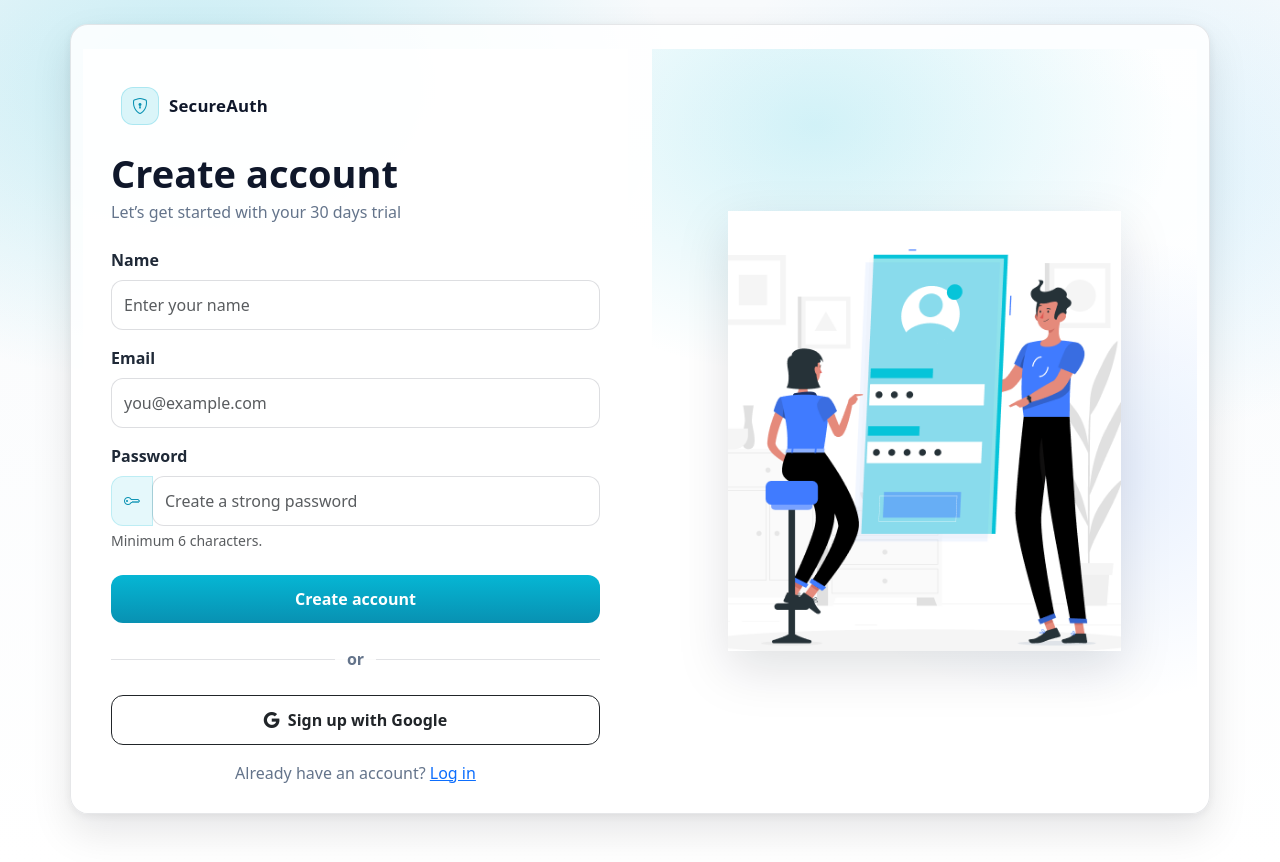
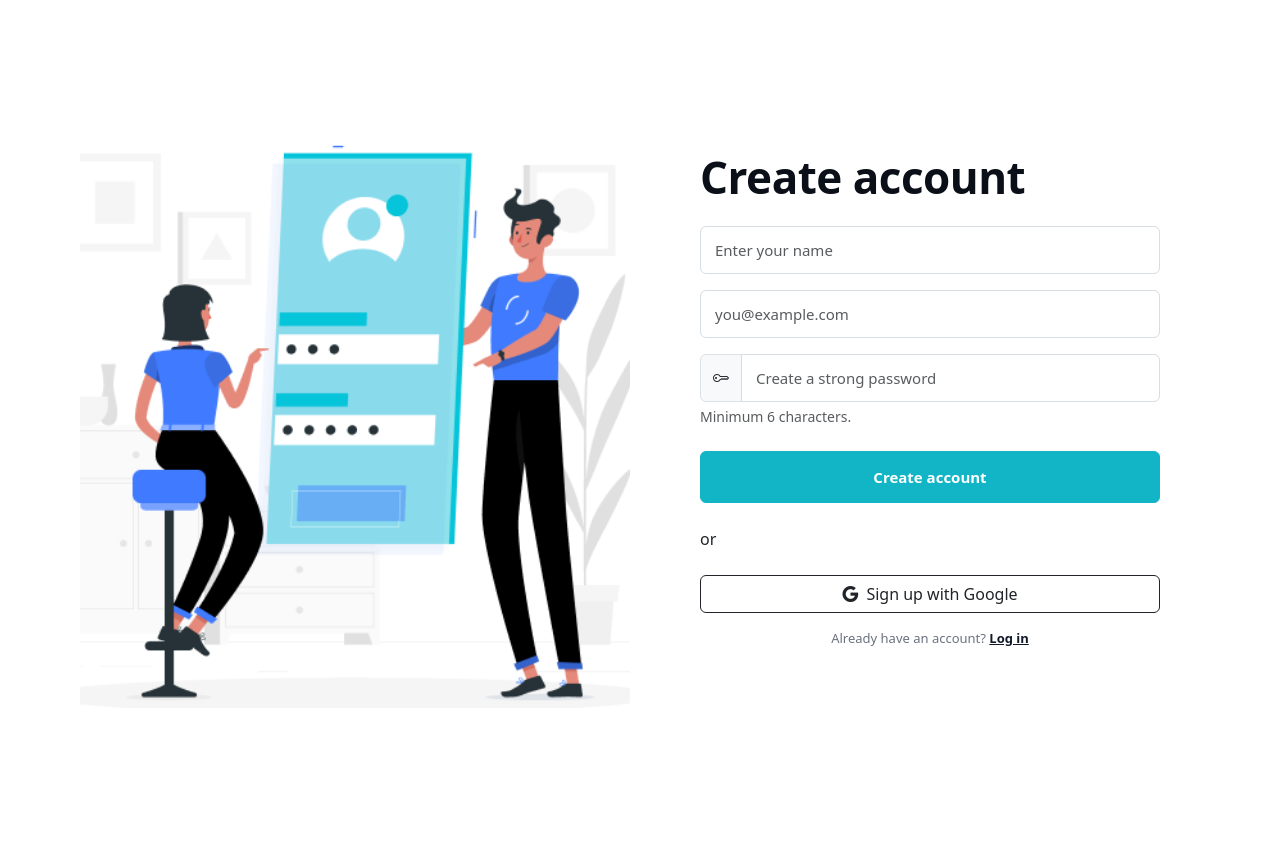
Before and after one commit to shreyakathoke/Search-Karo-Website, a React (Vite) app: page /signup in a window 1280 px wide. After the commit the page ends 800 px from the top, so only its background shows below. Built offline with nearby package versions, Linux system fonts and the light colour scheme.

Commit message:
change the UI

```diff
--- a/src/components/AuthLayout.jsx
+++ b/src/components/AuthLayout.jsx
@@ -1,41 +1,22 @@
+// components/AuthLayout.jsx
 import React from "react";
+import "../styles/auth.css";
 
-export default function AuthLayout({
-  title,
-  subtitle,
-  children,
-  imageSrc,
-  imageAlt = "Illustration",
-}) {
+export default function AuthLayout({ title, subtitle, imageSrc, imageAlt, children }) {
   return (
     <div className="auth-page">
-      <div className="container py-4 py-md-5">
-        <div className="row g-4 align-items-stretch auth-card">
-          {/* LEFT: Form */}
-          <div className="col-12 col-lg-6">
-            <div className="auth-panel h-100">
-              <div className="mb-3">
-                <div className="brand">
-                  <div className="brand-badge">
-                    <i className="bi bi-shield-lock"></i>
-                  </div>
-                  <span className="brand-name">SecureAuth</span>
-                </div>
-              </div>
+      <div className="auth-shell">
+        <div className="auth-left">
+          <img className="auth-illustration" src={imageSrc} alt={imageAlt || "Auth"} />
+        </div>
 
-              <h1 className="auth-title">{title}</h1>
-              {subtitle && <p className="auth-subtitle">{subtitle}</p>}
+        <div className="auth-right">
+          <h1 className="auth-title">{title}</h1>
 
-              <div className="mt-4">{children}</div>
-            </div>
-          </div>
+          {/* keep subtitle support if you need it later; it’s hidden by CSS to match screenshot */}
+          {subtitle ? <p className="auth-subtitle">{subtitle}</p> : null}
 
-          {/* RIGHT: Illustration */}
-          <div className="col-12 col-lg-6">
-            <div className="auth-illustration h-100">
-              <img src={imageSrc} alt={imageAlt} className="img-fluid" />
-            </div>
-          </div>
+          {children}
         </div>
       </div>
     </div>
--- a/src/pages/Login.jsx
+++ b/src/pages/Login.jsx
@@ -1,3 +1,4 @@
+// Login.jsx
 import React, { useState } from "react";
 import { Link, useNavigate } from "react-router-dom";
 import AuthLayout from "../components/AuthLayout";
@@ -23,25 +24,17 @@
     try {
       const res = await api.post("/auth/login", form);
 
-      // ✅ FIXED: backend returns "token"
       const token = res.data?.token;
+      if (!token) throw new Error("No token returned from backend");
 
-      if (!token) {
-        throw new Error("No token returned from backend");
-      }
-
-      // Save JWT
       localStorage.setItem("token", token);
-
-      // Redirect to dashboard
       navigate("/dashboard", { replace: true });
-
     } catch (err) {
       setError(
         err?.response?.data?.error ||
-        err?.response?.data?.message ||
-        err?.message ||
-        "Login failed"
+          err?.response?.data?.message ||
+          err?.message ||
+          "Login failed"
       );
     } finally {
       setLoading(false);
@@ -49,19 +42,9 @@
   }
 
   return (
-    <AuthLayout
-      title="Welcome back"
-      subtitle="Log in to continue to your dashboard"
-      imageSrc={loginImg}
-      imageAlt="Login illustration"
-    >
+    <AuthLayout title="Welcome back" imageSrc={loginImg} imageAlt="Login illustration">
       <form onSubmit={onSubmit} className="auth-form">
-
-        {error && (
-          <div className="alert alert-danger py-2">
-            {error}
-          </div>
-        )}
+        {error && <div className="alert alert-danger py-2">{error}</div>}
 
         <div className="mb-3">
           <label className="form-label">Email</label>
@@ -71,7 +54,7 @@
             name="email"
             value={form.email}
             onChange={onChange}
-            placeholder="you@example.com"
+            placeholder="Email"
             required
           />
         </div>
@@ -84,7 +67,7 @@
             name="password"
             value={form.password}
             onChange={onChange}
-            placeholder="••••••••"
+            placeholder="Password"
             required
           />
         </div>
@@ -99,22 +82,14 @@
           {loading ? "Logging in..." : "Log in"}
         </button>
 
-        <div className="auth-divider my-4">
-          <span>or</span>
-        </div>
-
-        <button
-          type="button"
-          className="btn btn-outline-dark w-100 auth-btn-outline"
-        >
-          <i className="bi bi-google me-2"></i>
-          Log in with Google
-        </button>
-
-        <p className="mt-3 mb-0 text-center auth-hint">
+        <p className="mt-3 mb-3 text-center auth-hint">
           Don’t have an account? <Link to="/signup">Sign up</Link>
         </p>
 
+        <button type="button" className="btn auth-google-btn w-100">
+          <span className="google-icon">G</span>
+          Log in with Google
+        </button>
       </form>
     </AuthLayout>
   );
--- a/src/styles/auth.css
+++ b/src/styles/auth.css
@@ -1,181 +1,139 @@
-:root{
-  --brand: #06b6d4;
-  --brand-dark: #0891b2;
-  --ink: #0f172a;
-  --muted: #64748b;
-  --card: rgba(255,255,255,.86);
-  --border: rgba(15,23,42,.10);
+/* components/auth.css */
+
+.auth-page {
+  min-height: 100vh;
+  display: flex;
+  justify-content: center;
+  align-items: center;
+  background: #ffffff;
+  padding: 40px 18px;
 }
 
-.auth-page{
-  min-height: 100vh;
-  background:
-    radial-gradient(800px 500px at 15% 10%, rgba(6,182,212,.22), transparent 60%),
-    radial-gradient(700px 450px at 85% 20%, rgba(56,189,248,.16), transparent 60%),
-    linear-gradient(180deg, #f8fafc, #ffffff);
-  display: flex;
+.auth-shell {
+  width: 100%;
+  max-width: 1120px;
+  display: grid;
+  grid-template-columns: 1.1fr 1fr;
+  gap: 70px;
   align-items: center;
 }
 
-.auth-card{
-  background: var(--card);
-  border: 1px solid var(--border);
-  border-radius: 18px;
-  overflow: hidden;
-  box-shadow:
-    0 18px 40px rgba(2, 6, 23, 0.10),
-    0 2px 8px rgba(2, 6, 23, 0.06);
+/* Left Illustration */
+.auth-left {
+  display: flex;
+  justify-content: center;
+  align-items: center;
 }
 
-/* Left */
-.auth-panel{
-  padding: 28px;
-  background: rgba(255,255,255,.9);
+.auth-illustration {
+  width: 100%;
+  max-width: 560px;
+  height: auto;
+  object-fit: contain;
 }
 
-.brand{
-  display: inline-flex;
+/* Right Form */
+.auth-right {
+  width: 100%;
+  max-width: 460px;
+}
+
+.auth-title {
+  font-size: 44px;
+  font-weight: 700;
+  margin: 0 0 22px 0;
+  color: #0b0f18;
+  letter-spacing: -0.5px;
+}
+
+.auth-subtitle {
+  display: none; /* screenshot doesn’t show it */
+}
+
+.auth-form .form-label {
+  display: none; /* screenshot uses placeholders, not labels */
+}
+
+.auth-input.form-control {
+  height: 48px;
+  border-radius: 6px;
+  border: 1px solid #d7dde6;
+  box-shadow: none;
+  font-size: 15px;
+  padding: 0 14px;
+}
+
+.auth-input.form-control:focus {
+  border-color: #18b7c6;
+  box-shadow: 0 0 0 3px rgba(24, 183, 198, 0.12);
+}
+
+.auth-link {
+  font-size: 12px;
+  color: #6b7280;
+  text-decoration: underline;
+}
+
+.auth-btn.btn-primary {
+  height: 52px;
+  border-radius: 6px;
+  background: #12b5c6;
+  border: 1px solid #12b5c6;
+  font-weight: 600;
+  font-size: 15px;
+}
+
+.auth-btn.btn-primary:hover {
+  background: #0ea5b5;
+  border-color: #0ea5b5;
+}
+
+.auth-hint {
+  font-size: 13px;
+  color: #6b7280;
+}
+
+.auth-hint a {
+  color: #111827;
+  text-decoration: underline;
+  font-weight: 600;
+}
+
+/* Google button like screenshot */
+.auth-google-btn {
+  height: 52px;
+  border-radius: 6px;
+  border: 1px solid #d7dde6;
+  background: #fff;
+  font-weight: 600;
+  display: flex;
   align-items: center;
+  justify-content: center;
   gap: 10px;
 }
 
-.brand-badge{
-  width: 38px;
-  height: 38px;
-  border-radius: 12px;
-  display: grid;
-  place-items: center;
-  background: rgba(6,182,212,.14);
-  color: var(--brand-dark);
-  border: 1px solid rgba(6,182,212,.22);
+.google-icon {
+  width: 22px;
+  height: 22px;
+  border-radius: 50%;
+  display: inline-flex;
+  align-items: center;
+  justify-content: center;
+  font-weight: 800;
+  font-size: 14px;
+  border: 1px solid #e5e7eb;
 }
 
-.brand-name{
-  font-weight: 800;
-  color: var(--ink);
-  letter-spacing: .2px;
-}
-
-.auth-title{
-  font-size: clamp(28px, 3.2vw, 38px);
-  font-weight: 850;
-  color: var(--ink);
-  margin: 8px 0 4px;
-}
-
-.auth-subtitle{
-  color: var(--muted);
-  margin: 0;
-  line-height: 1.45;
-}
-
-.auth-form .form-label{
-  font-weight: 600;
-  color: #1f2937;
-}
-
-.auth-input{
-  border-radius: 12px !important;
-  padding: 12px 12px;
-  border: 1px solid rgba(15,23,42,.14) !important;
-  box-shadow: none !important;
-}
-
-.auth-input:focus{
-  border-color: rgba(6,182,212,.6) !important;
-  box-shadow: 0 0 0 .2rem rgba(6,182,212,.18) !important;
-}
-
-.auth-addon{
-  border-radius: 12px 0 0 12px !important;
-  background: rgba(6,182,212,.10) !important;
-  border: 1px solid rgba(6,182,212,.18) !important;
-  color: var(--brand-dark) !important;
-}
-
-.auth-btn{
-  border-radius: 12px;
-  padding: 12px 14px;
-  font-weight: 700;
-  background: linear-gradient(180deg, var(--brand), var(--brand-dark));
-  border: none;
-}
-
-.auth-btn:hover{
-  filter: brightness(.98);
-  transform: translateY(-1px);
-}
-
-.auth-btn:active{
-  transform: translateY(0px);
-}
-
-.auth-btn-outline{
-  border-radius: 12px;
-  padding: 12px 14px;
-  font-weight: 700;
-}
-
-.auth-link{
-  color: var(--brand-dark);
-  font-weight: 650;
-  text-decoration: none;
-}
-
-.auth-link:hover{
-  text-decoration: underline;
-}
-
-.auth-hint{
-  color: var(--muted);
-}
-
-.auth-divider{
-  position: relative;
-  text-align: center;
-}
-
-.auth-divider::before{
-  content: "";
-  position: absolute;
-  left: 0;
-  top: 50%;
-  width: 100%;
-  height: 1px;
-  background: rgba(15,23,42,.12);
-}
-
-.auth-divider span{
-  position: relative;
-  background: rgba(255,255,255,.9);
-  padding: 0 12px;
-  color: var(--muted);
-  font-weight: 650;
-}
-
-/* Right */
-.auth-illustration{
-  background:
-    radial-gradient(600px 420px at 30% 10%, rgba(6,182,212,.18), transparent 60%),
-    radial-gradient(520px 380px at 80% 55%, rgba(59,130,246,.12), transparent 62%),
-    linear-gradient(180deg, rgba(255,255,255,.6), rgba(255,255,255,.35));
-  display: grid;
-  place-items: center;
-  padding: 18px;
-}
-
-.auth-illustration img{
-  max-height: 440px;
-  object-fit: contain;
-  filter: drop-shadow(0 18px 25px rgba(2,6,23,.12));
-}
-
-
-@media (max-width: 991px){
-  .auth-illustration img{
-    max-height: 320px;
+/* Responsive */
+@media (max-width: 900px) {
+  .auth-shell {
+    grid-template-columns: 1fr;
+    gap: 28px;
   }
-  .auth-panel{
-    padding: 22px;
+  .auth-right {
+    max-width: 520px;
+  }
+  .auth-title {
+    font-size: 36px;
   }
 }
```
